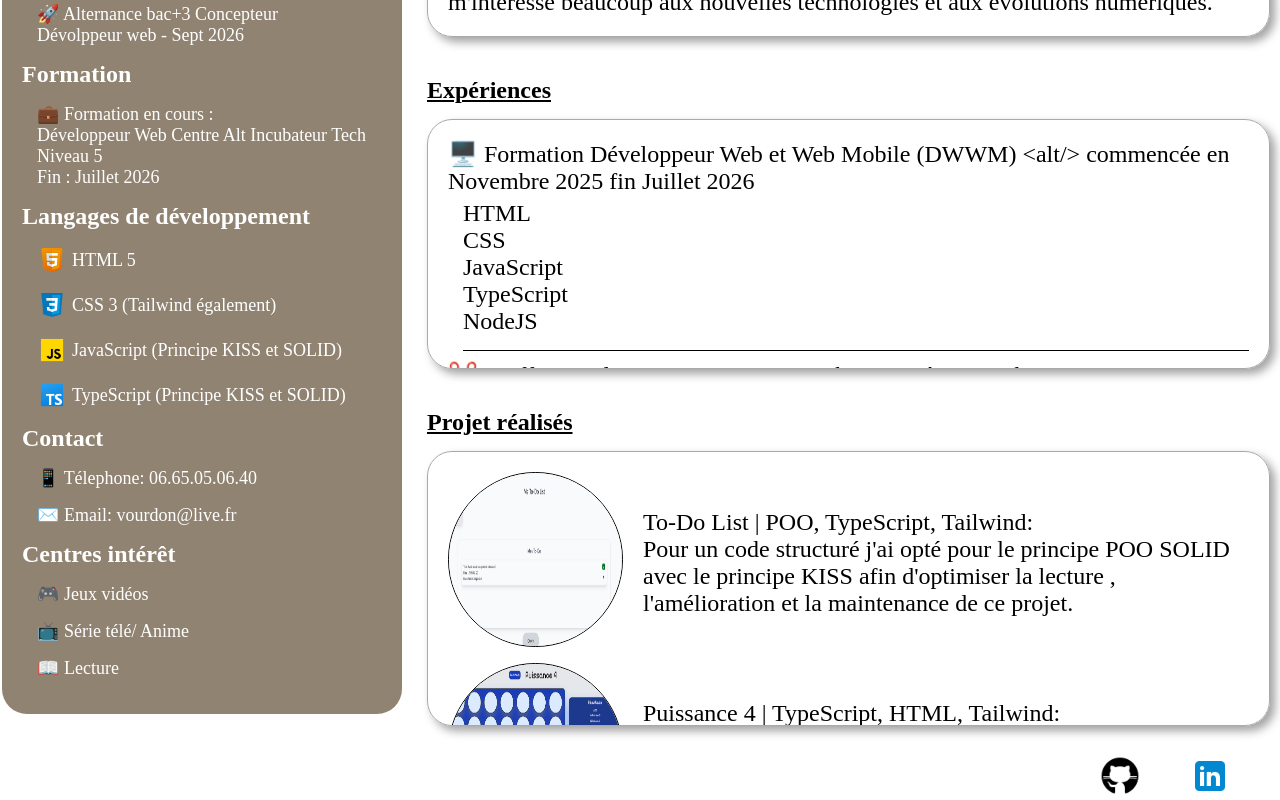
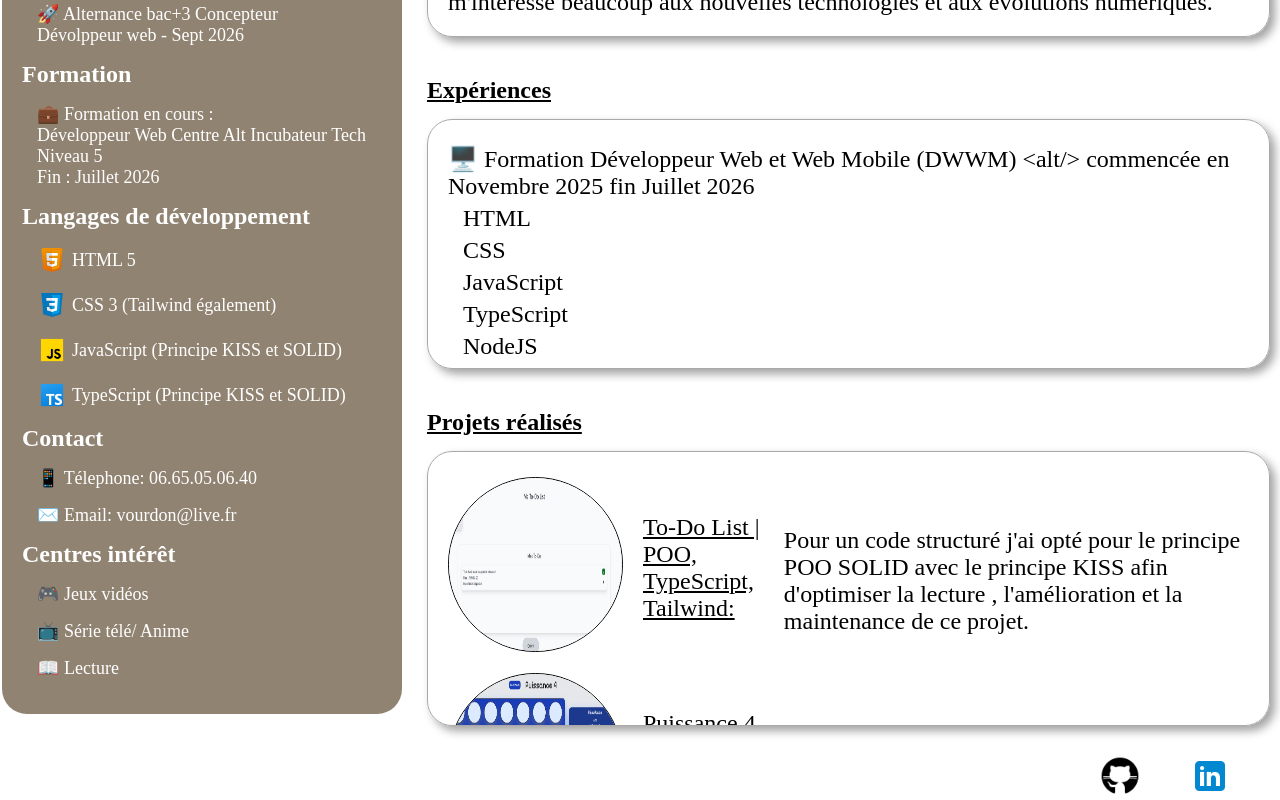
Before and after one commit to LudovicVRDN/WebCV, a React (Vite) app in the folder webCV/: page / in a window 1280 px wide. Shown: the part 481-1281 px from the top of the page. Built offline with nearby package versions, Linux system fonts and the light colour scheme.

Commit message:
feat add design in blockProject

```diff
--- a/webCV/src/components/main.jsx
+++ b/webCV/src/components/main.jsx
@@ -64,24 +64,24 @@ function Main() {
         </ul>
       </article>
       <article>
-        <h2>Projet réalisés</h2>
+        <h2>Projets réalisés</h2>
         <ul className="blockProjet">
             <li className="project">
                 <a target="_blank" href="https://willowy-frangipane-fc6eb5.netlify.app"> <img className="projet" src ={todo} alt="Capture d'écran to do list"/>
                 </a>
-                To-Do List | POO, TypeScript, Tailwind: <br/>
+                <span>To-Do List | POO, TypeScript, Tailwind:</span> <br/>
                 Pour un code structuré j'ai opté pour le principe POO SOLID avec le principe KISS afin d'optimiser la lecture , l'amélioration et la maintenance de ce projet.
             </li>
             <li className="project">
                 <a target="_blank" href="https://puissancefour.netlify.app"> <img className="projet" src ={puissanceF} alt="Capture d'écran to do list"/>
                 </a>
-                Puissance 4 | TypeScript, HTML, Tailwind:  <br/>
+                <span>Puissance 4 | TypeScript, HTML, Tailwind: </span> <br/>
                 Sur ce jeu du puissance 4 une logique algorithmique complexe est créee en TypeScript, on y retrouve des gestions d'états et de la manipulation du DOM optimisée.
             </li>
                <li className="project">
                 <a target="_blank" href="https://ludovicvourdoncv.netlify.app" > <img className="projet" src ={webcv} alt="Capture d'écran to do list"/>
                 </a>
-                Web CV | React, Vite, Tailwind <br/>
+                <span>Web CV | React, Vite, Tailwind</span> <br/>
                 Pour un design moderne et responsive j'ai choisi de créer mon CV interactif via React et Vite. Ce framework moderne permet de créer des composants plus faciles à maintenir et à faire évoluer.
             </li>
         </ul>
--- a/webCV/src/style/main.css
+++ b/webCV/src/style/main.css
@@ -48,6 +48,7 @@
 
 .mainSide li{
     list-style: none;
+    margin-top: 5px;
 }
 .list{
     margin-left: 15px;
@@ -64,6 +65,9 @@
     align-items: center;
     gap: 20px;
 }
+span{
+    text-decoration: underline;
+}
 @media screen and (min-width: 768px) {
     .projet{
         width: 175px;
```
